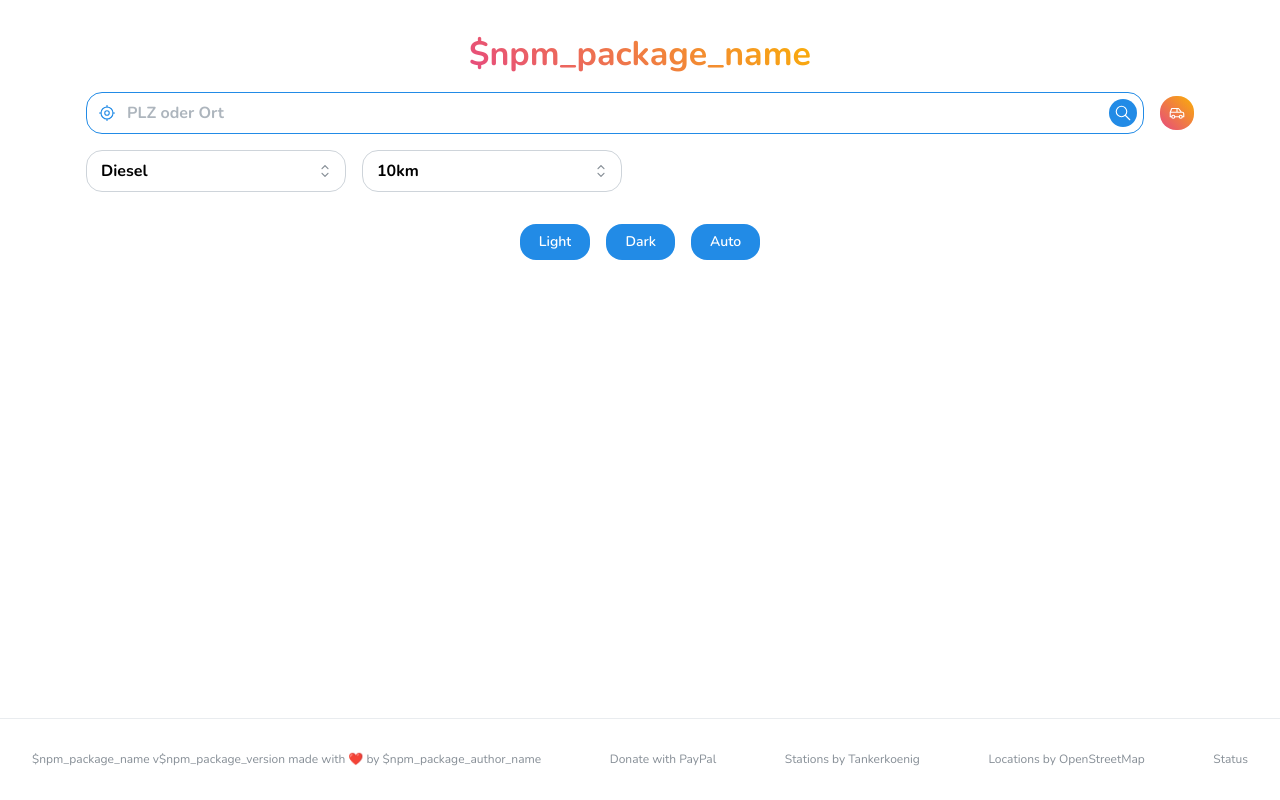
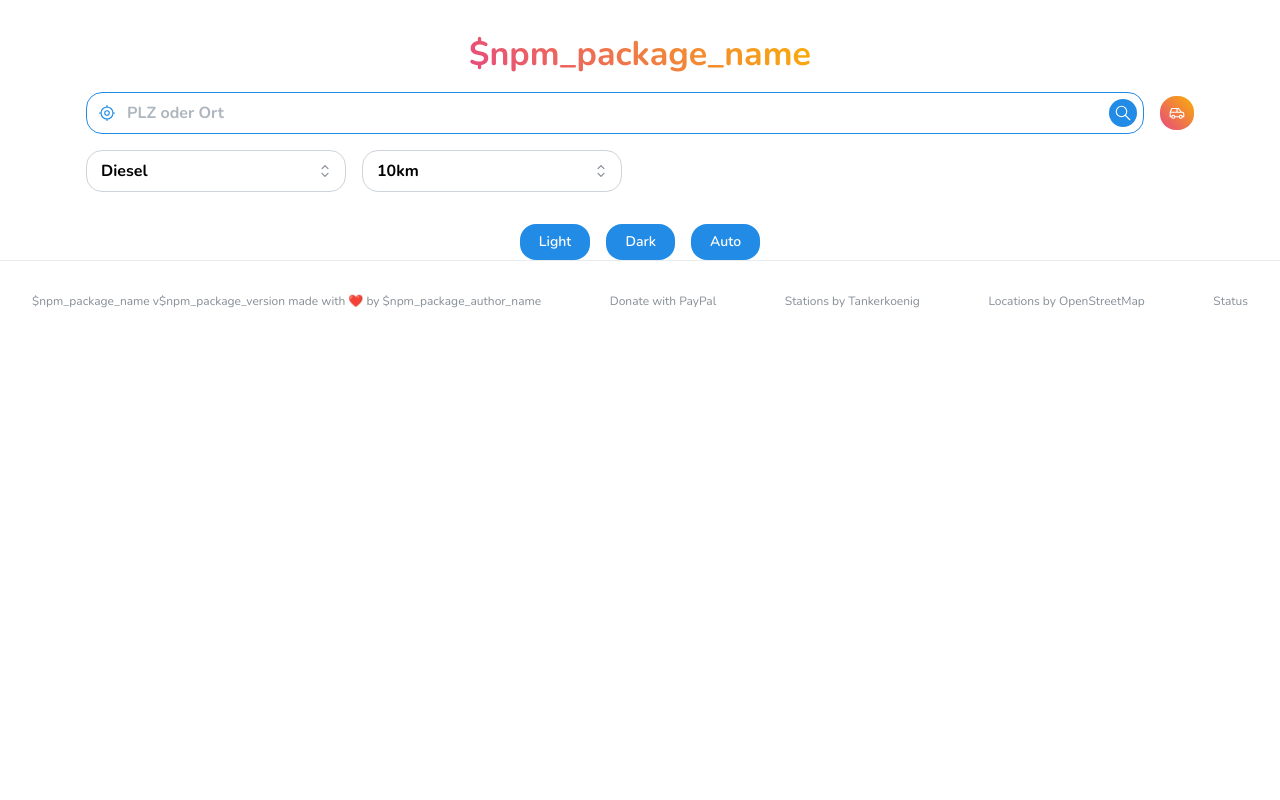
Before and after one commit to baudom/easytank, a Next.js app: page / in a window 1280 px wide. Built offline with nearby package versions, Linux system fonts and the light colour scheme.

Commit message:
adjust layout and footer

```diff
--- a/src/app/globals.css
+++ b/src/app/globals.css
@@ -1,22 +1,5 @@
-@tailwind base;
-@tailwind components;
-@tailwind utilities;
-
-:root {
-    --foreground-rgb: 0, 0, 0;
-    --background-start-rgb: 214, 219, 220;
-    --background-end-rgb: 255, 255, 255;
+body {
+    -webkit-font-smoothing: antialiased;
+    display: flex;
+    flex-direction: column;
 }
-
-@media (prefers-color-scheme: dark) {
-    :root {
-        --foreground-rgb: 255, 255, 255;
-        --background-start-rgb: 0, 0, 0;
-        --background-end-rgb: 0, 0, 0;
-    }
-}
-
-body {
-    color: rgb(var(--foreground-rgb));
-    -webkit-font-smoothing: antialiased;
-}
--- a/src/app/layout.tsx
+++ b/src/app/layout.tsx
@@ -1,5 +1,6 @@
 import "@mantine/core/styles.css";
 import "@mantine/notifications/styles.css";
+import "./globals.css";
 import { Nunito as Font } from "next/font/google";
 import { ColorSchemeScript, MantineProvider } from "@mantine/core";
 import { FC, ReactNode } from "react";
@@ -7,15 +8,15 @@ import { Notifications } from "@mantine/notifications";
 import Footer from "@/components/Footer";
 import { theme } from "@/theme";
 
+export const metadata = {
+    title: "My Mantine App",
+};
+
 const font = Font({
     subsets: ["latin"],
     display: "swap",
     variable: "--font-default",
 });
-
-export const metadata = {
-    title: "My Mantine App",
-};
 
 type Props = {
     children: ReactNode;
@@ -29,6 +30,10 @@ const Layout: FC<Props> = ({ children }) => {
         >
             <head>
                 <ColorSchemeScript />
+                <link
+                    rel="icon"
+                    href="/favicon.ico"
+                />
             </head>
             <body>
                 <MantineProvider theme={theme}>
--- a/src/app/page.tsx
+++ b/src/app/page.tsx
@@ -6,6 +6,7 @@ import { Container } from "@mantine/core";
 const Page: FC = () => {
     return (
         <Container
+            style={{ flex: 1, width: "100%" }}
             pt="xl"
             size="lg"
         >
--- a/src/components/Footer/index.module.css
+++ b/src/components/Footer/index.module.css
@@ -1,7 +1,4 @@
 .footer {
-    position: absolute;
-    bottom: 0;
-    width: 100%;
     padding: var(--mantine-spacing-xl);
     border-top: rem(1px) solid light-dark(var(--mantine-color-gray-2), var(--mantine-color-dark-5));
 
```
